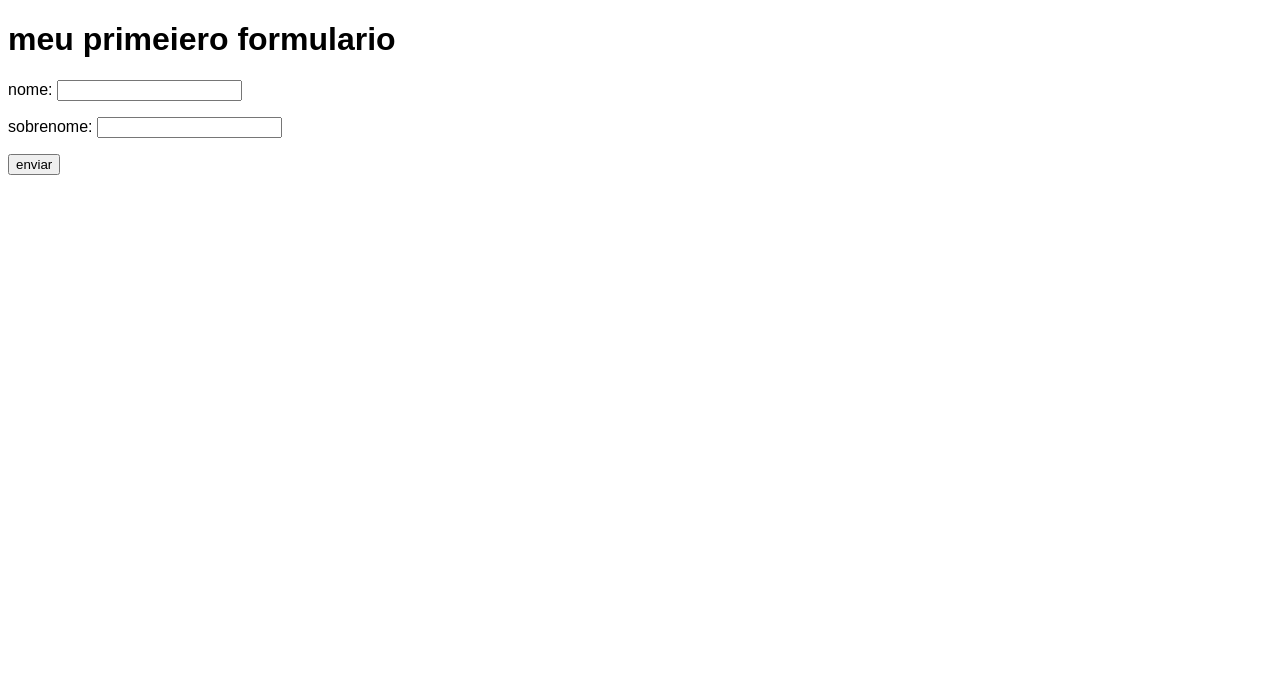
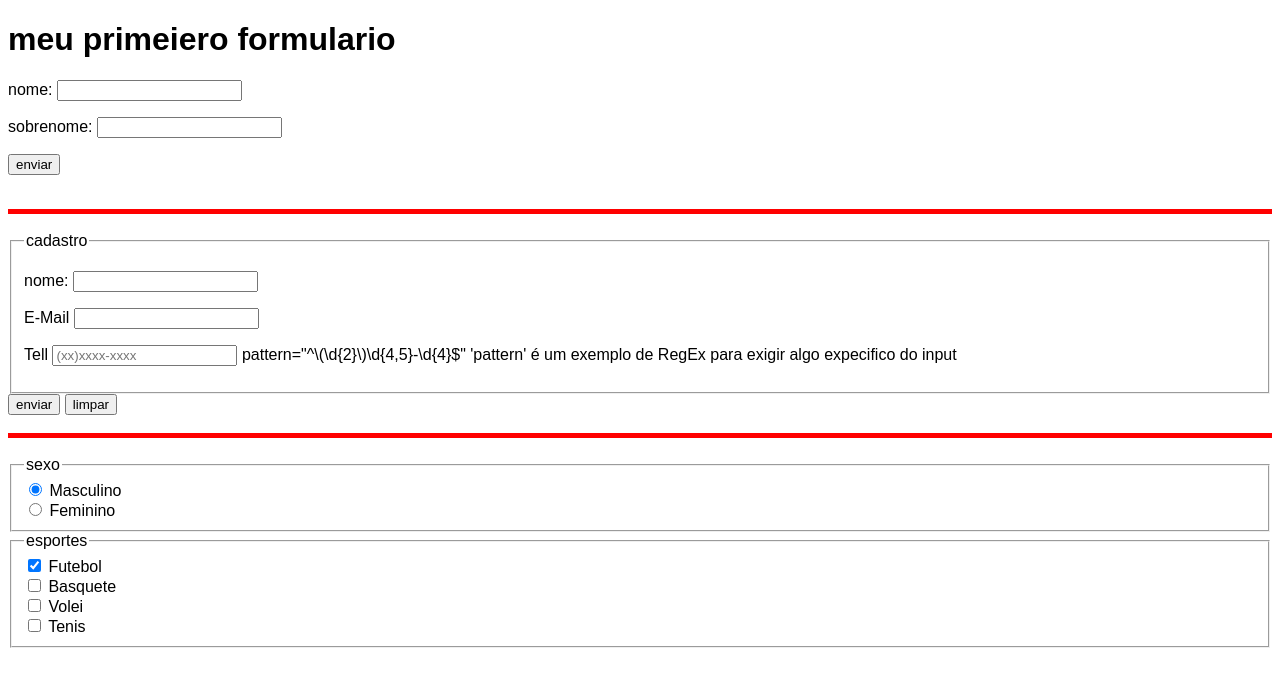
Before and after one commit to Luan7u7/html-css, a plain HTML site: page formularios/formulario1.html in a window 1280 px wide. Drawn offline with Linux system fonts and the light colour scheme.

Commit message:
estudo checkbox e radio

```diff
--- a/formularios/formulario1.html
+++ b/formularios/formulario1.html
@@ -8,6 +8,11 @@
     <style>
         *{
             font-family: Arial, Helvetica, sans-serif;
+        }
+        div{background-color: red;
+            color:red;
+            font-size: 4px;
+            font-weight: bolder;
         }
     </style>
 </head>
@@ -20,5 +25,51 @@
         <!-- label serve para linkar o input com a etiqueta relacionada -->
         <!-- Get so consegue coletar ate 3 mil letras e nao pode coletar arquivos, já o Post consegue e caso for coletar dados sensiveis deve ser usado o Post, e o Get gera links compartilhaveis  -->
     </form>
+
+    <br><div>_</div>
+    <!-- estudar mias sobre RegEx expressões regulares para validações de emial, celular etc -->
+    <br>
+
+    <form action="cadastro.php">
+        <fieldset>
+            <legend>cadastro</legend>
+            <p>
+                <label for="nome">nome:</label> <input type="text" name="nome" id="nome" minlength="5" maxlength="20">
+            </p>
+            <p>
+                <label for="iemail">E-Mail</label>
+                <input type="email" name="email" id="iemail" autocomplete="email" required>
+            </p>
+            <p>
+                <label for="itel">Tell</label>
+                <input type="tel" name="tel" id="itel" autocomplete="tel" pattern="^[0-9]{4}-[0-9]{4}$" required placeholder="(xx)xxxx-xxxx">
+                pattern="^\(\d{2}\)\d{4,5}-\d{4}$"
+               'pattern' é um exemplo de RegEx para exigir algo expecifico do input
+            </p>
+        </fieldset>
+        <input type="submit" value="enviar">
+        <input type="reset" value="limpar">
+    </form>
+
+<br><div>_</div><br>
+
+    <form action="cadastro.php">
+        <fieldset>
+            <legend>sexo</legend>
+            <input type="radio" name="sexo" id="sxmas" value="M" checked><label for="sxmas"> Masculino</label>
+            <br>
+            <input type="radio" name="sexo" id="sxfem" value="F"><label for="sxfem"> Feminino</label>
+        </fieldset>
+        <fieldset>
+            <legend>esportes</legend>
+            <input type="checkbox" name="esfut" id="iesfut" checked><label for="iesfut"> Futebol</label>
+            <br>
+            <input type="checkbox" name="esbas" id="iesbas"><label for="iesbas"> Basquete</label>
+            <br>
+            <input type="checkbox" name="esvol" id="iesvol"><label for="iesvol"> Volei</label>
+            <br>
+            <input type="checkbox" name="esten" id="iesten"><label for="iesten"> Tenis</label>
+        </fieldset>
+    </form>
 </body>
 </html>
```
